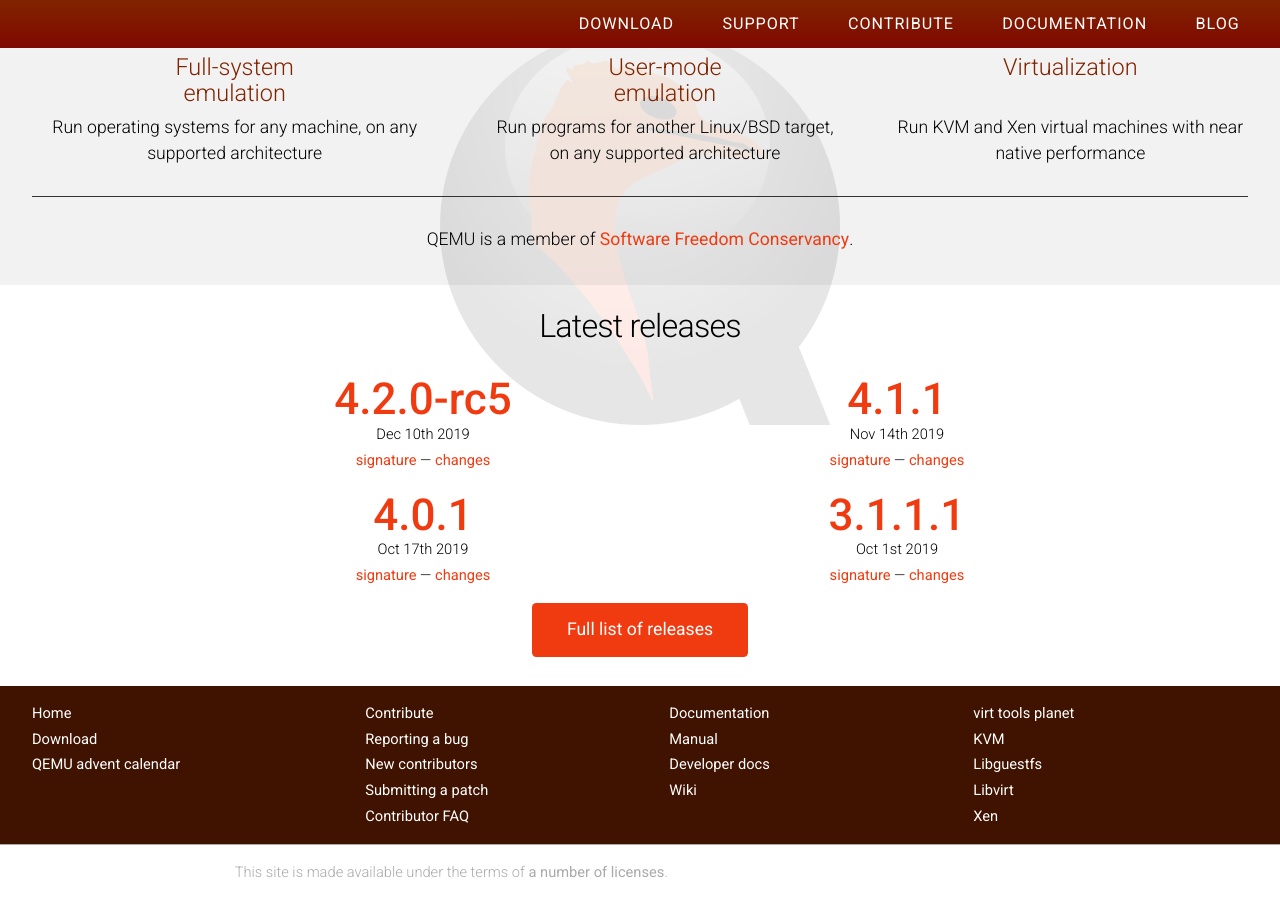
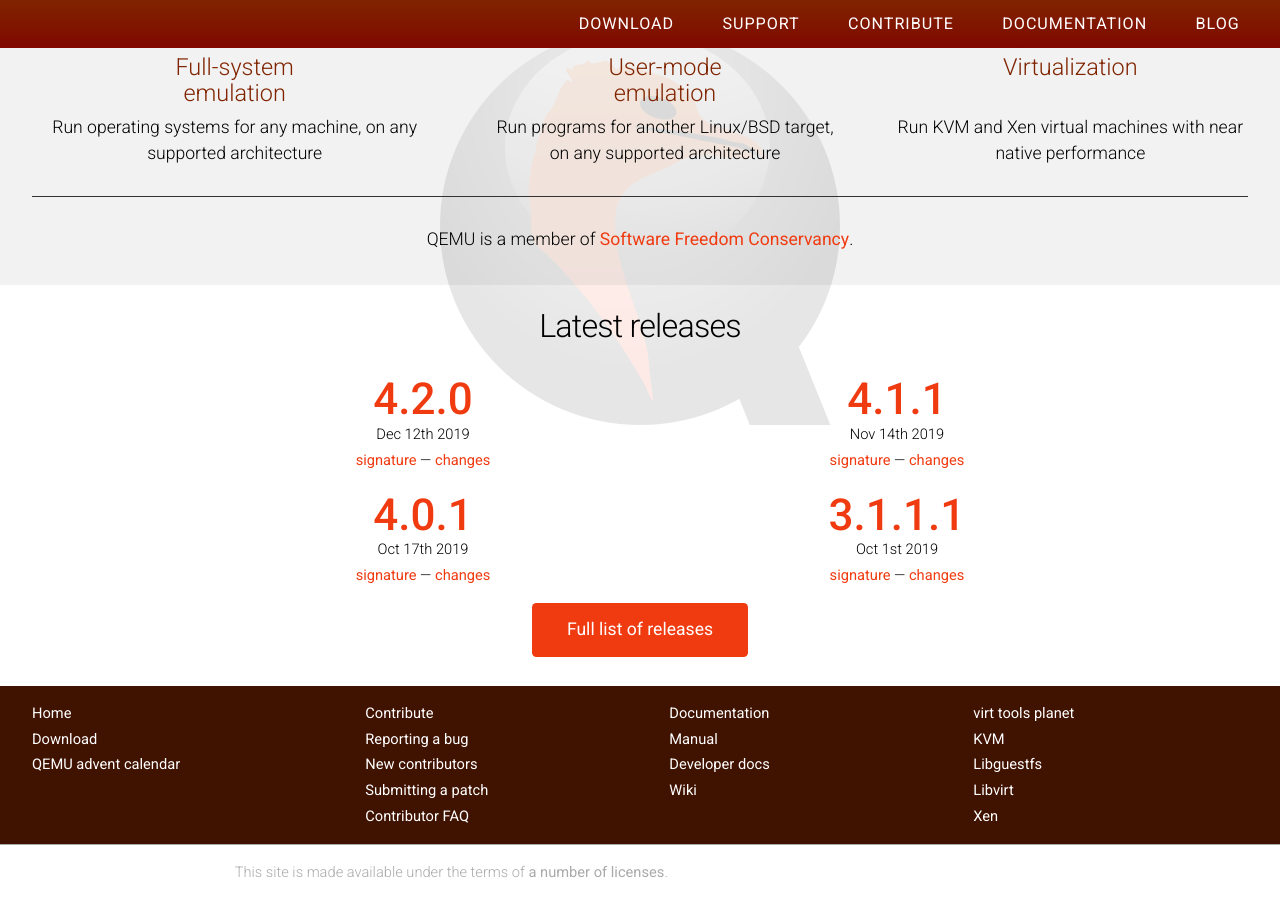
Before and after one commit to qemu/qemu-web, a Jekyll site: the page built from index.html, in a window 1280 px wide and 900 px high, scrolled down 685 px. Built offline with Jekyll 4.4.1, drawn with Linux system fonts in a browser that asks for light colours; nearby versions of some CDN libraries.

Commit message:
add v4.2.0

```diff
--- a/_data/releases.yml
+++ b/_data/releases.yml
@@ -1,6 +1,6 @@
 - branch: "4.2"
-  patch: 0-rc5
-  date: "Dec 10th 2019"
+  patch: 0
+  date: "Dec 12th 2019"
 - branch: "4.1"
   patch: 1
   date: "Nov 14th 2019"
```
